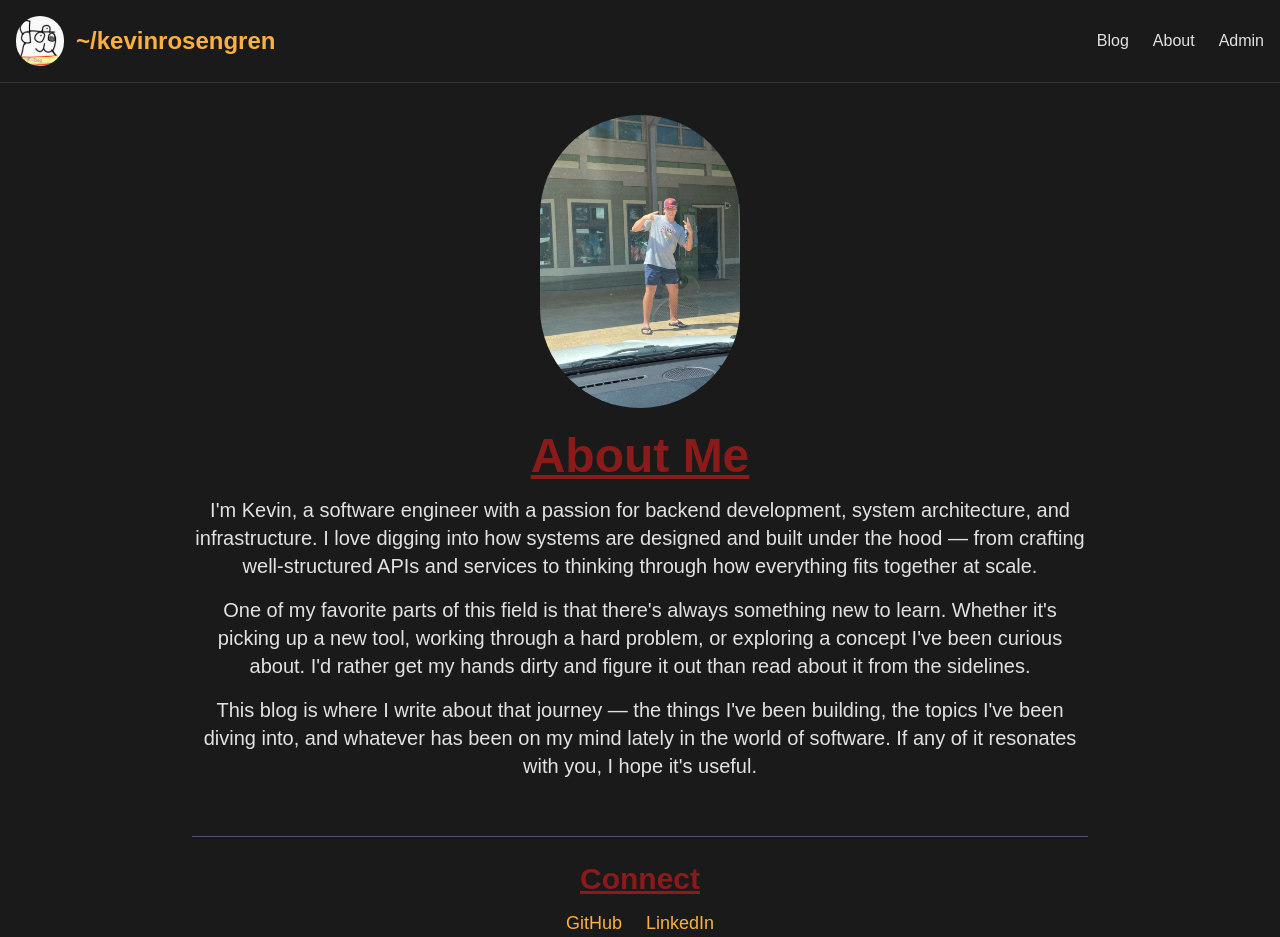
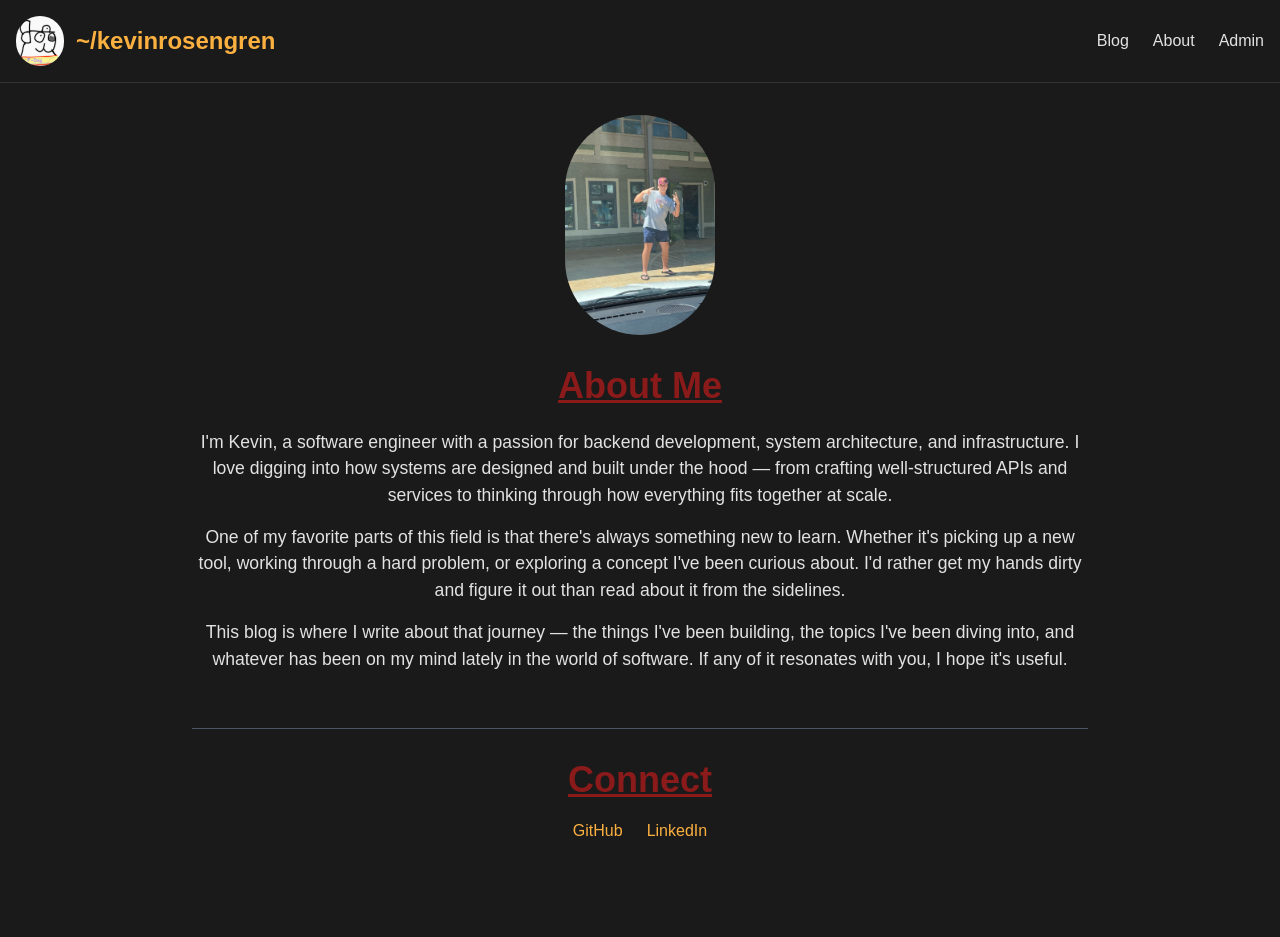
Before and after one commit to krosengr4/blogginrose, a Next.js app: page /about in a window 1280 px wide. After the commit the page ends 843 px from the top, so only its background shows below. Built offline with nearby package versions, Linux system fonts and the light colour scheme.

Commit message:
style(ui): adjust typography sizing across about page and blog card (#22)
LGTM!

```diff
--- a/app/about/page.tsx
+++ b/app/about/page.tsx
@@ -7,41 +7,42 @@ export default function AboutPage() {
                 <Image
                     src="/images/profile.png"
                     alt="Kevin Rosengren"
-                    width={200}
-                    height={200}
+                    width={150}
+                    height={150}
                     className="rounded-full mb-6"
                 />
 
-                <h1 className="text-5xl font-bold mb-4 underline text-[#8b1a1a]">About Me</h1>
+                <h1 className="font-bold mb-4 underline text-[#8b1a1a]" style={{ fontSize: '2.25rem' }}>About Me</h1>
 
-                <p className="text-xl mb-4">
+                <p className="mb-4" style={{ fontSize: '1.1rem' }}>
                     I'm Kevin, a software engineer with a passion for backend development, system
                     architecture, and infrastructure. I love digging into how systems are designed and
                     built under the hood — from crafting well-structured APIs and services to thinking
                     through how everything fits together at scale.
                 </p>
 
-                <p className="text-xl mb-4">
+                <p className="mb-4" style={{ fontSize: '1.1rem' }}>
                     One of my favorite parts of this field is that there's always something new to learn.
                     Whether it's picking up a new tool, working through a hard problem, or exploring a
                     concept I've been curious about. I'd rather get my hands dirty and figure it out
                     than read about it from the sidelines.
                 </p>
 
-                <p className="text-xl mb-6">
+                <p className="mb-6" style={{ fontSize: '1.1rem' }}>
                     This blog is where I write about that journey — the things I've been building,
                     the topics I've been diving into, and whatever has been on my mind lately in the
                     world of software. If any of it resonates with you, I hope it's useful.
                 </p>
 
                 <div className="mt-8 border-t border-gray-600 pt-6 w-full">
-                    <h2 className="text-3xl font-semibold mb-3 underline text-[#8b1a1a]">Connect</h2>
+                    <h2 className="font-semibold mb-3 underline text-[#8b1a1a]" style={{ fontSize: '2.25rem' }}>Connect</h2>
                     <div className="flex justify-center gap-6">
                         <a
                             href="https://github.com/krosengr4"
                             target="_blank"
                             rel="noopener noreferrer"
-                            className="text-lg text-[#fbb040] hover:underline"
+                            className="text-[#fbb040] hover:underline"
+                            style={{ fontSize: '1rem' }}
                         >
                             GitHub
                         </a>
@@ -49,7 +50,8 @@ export default function AboutPage() {
                             href="https://linkedin.com/in/yourprofile"
                             target="_blank"
                             rel="noopener noreferrer"
-                            className="text-lg text-[#fbb040] hover:underline"
+                            className="text-[#fbb040] hover:underline"
+                            style={{ fontSize: '1rem' }}
                         >
                             LinkedIn
                         </a>
--- a/components/BlogCard.tsx
+++ b/components/BlogCard.tsx
@@ -18,19 +18,19 @@ export default function BlogCard({ post }: BlogCardProps) {
     return (
         <article className="border border-[#333] rounded-lg p-6 hover:border-[#fbb040] hover:shadow-[0_0_12px_rgba(251,176,64,0.15)] transition-all bg-[#242424]">
             <Link href={`/posts/${post.slug}`}>
-                <h2 className="text-2xl font-semibold mb-2 text-[#fbb040] hover:text-[#e09d30] transition-colors">
+                <h2 className="text-3xl font-semibold mb-2 text-[#fbb040] hover:text-[#e09d30] transition-colors">
                     {post.title}
                 </h2>
             </Link>
 
             <div className="flex flex-wrap items-center justify-between gap-y-2 mt-4">
-                <span className="text-[#8b8b9a]" style={{ fontSize: '1.5rem' }}>
+                <span className="text-[#8b8b9a]" style={{ fontSize: '1.25rem' }}>
                     {formatDate(post.published_at)}
                 </span>
 
                 <div className="flex flex-wrap gap-2 text-xl">
                     {post.tags?.map(tag => (
-                        <Tag key={tag} color="#8b1a1a" style={{ fontSize: '1.15rem' }}>{tag}</Tag>
+                        <Tag key={tag} color="#8b1a1a" style={{ fontSize: '1rem' }}>{tag}</Tag>
                     ))}
                 </div>
             </div>
```
